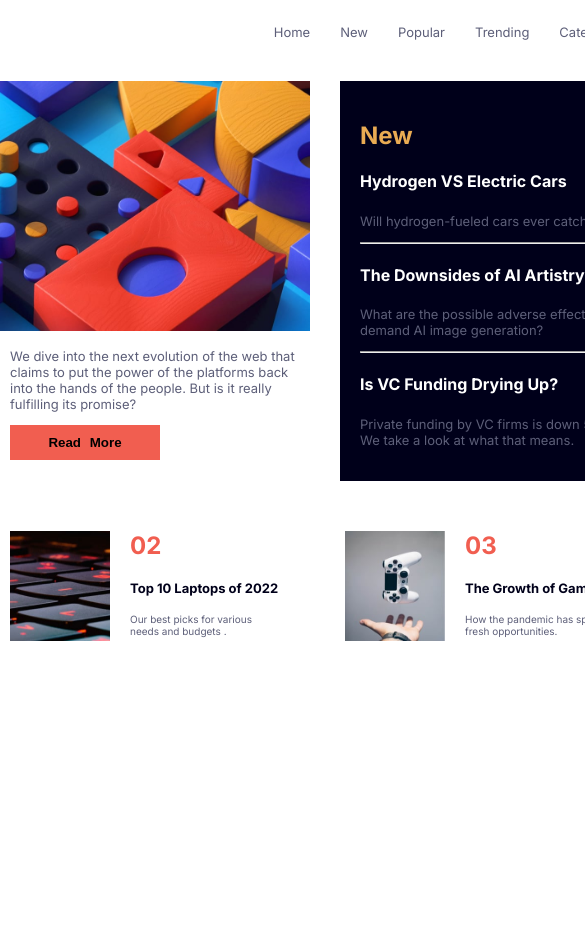
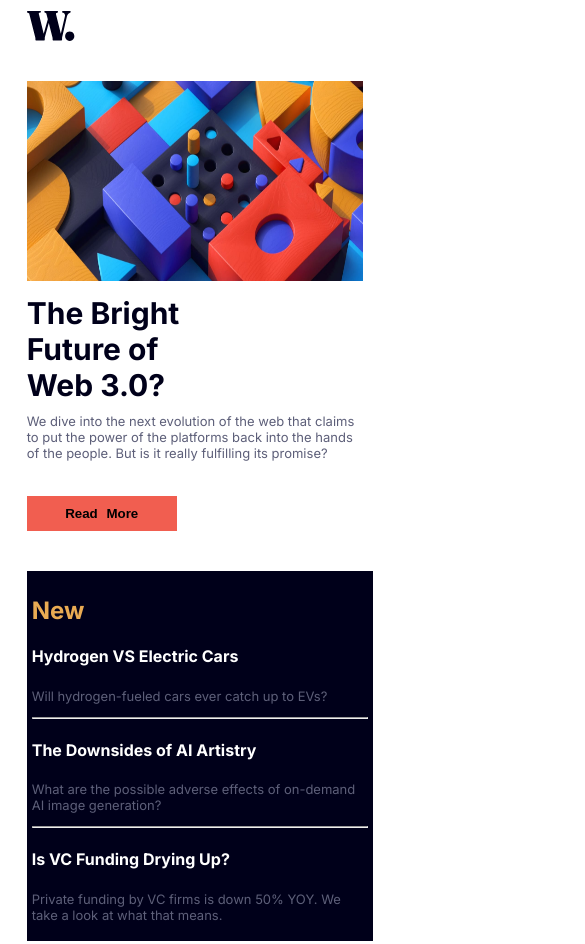
Before and after one commit to zico368/news-homepage, a plain HTML site: page index.html in a window 390 px wide. Shown: the top 944 px of the page, 585 px wide, since content can reach past the window. Before the commit the page ends 844 px from the top, so only its background shows below. Drawn offline with Linux system fonts and the light colour scheme.

Commit message:
updated css

```diff
--- a/index.html
+++ b/index.html
@@ -29,7 +29,7 @@
         <div class="box-1">
           <div><img src="assets\images\image-web-3-desktop.jpg" class="img-1"></div>
           <div class="intro">
-            <div class="web"><p class="web-3"><b>The Bright Future of<br> Web 3.0?</b></p></div>
+            <div class="web"><p class="web-3"><b>The Bright Future of Web 3.0?</b></p></div>
             <div class="enter"><p class="note-1">
               We dive into the next evolution of the web that claims
               to put the power of the platforms back into the hands of the people.
--- a/style.css
+++ b/style.css
@@ -37,7 +37,7 @@ a{
 }
 .class{
     display: flex;
-    padding-bottom: 50px;
+    margin-bottom: 50px;
 }
 .intro{
     display: flex;
@@ -45,24 +45,30 @@ a{
 .box-2{
     margin-left: 30px;
     width: 300px;
+    height: 360px;
     background-color: hsl(240, 100%, 5%);
     padding: 20px;
 }
-.box-1{
-    width:600px ;
-    height: 400px;
 
-
-}
 .enter{
-    margin-left: 0px;
     width: 200px;
 
 }
 .note-1{
     font-size: small;
     color: hsl(236, 13%, 42%);
+    margin-left: 100px;
     width: 300px;
+    height: 85px;
+}
+.read-more{
+    width: 150px;
+    height: 35px;
+    font-weight: bold;
+    background-color: hsl(5, 85%, 63%);
+    border: none;
+    margin-left: 100px;
+
 }
 .new{
     color: hsl(35, 77%, 62%);
@@ -70,18 +76,10 @@ a{
 .web-3{
     font-size: 40px;
     margin-top: 10px;
-    height:300px ;
-    width: 300px;
+    width: 200px;
     color: hsl(240, 100%, 5%);
 }
-.read-more{
-    width: 150px;
-    height: 35px;
-    font-weight: bold;
-    background-color: hsl(5, 85%, 63%);
-    border: none;
 
-}
 span{
     margin-left: 5px;
 }
@@ -92,9 +90,6 @@ span{
 }
 .list-1{
     display: flex;
-
-
-
 }
 .first{
     display: flex;
@@ -130,3 +125,82 @@ span{
 .number{
     color: hsl(5, 85%, 63%);
 }
+@media (max-width: 770px) {
+    .page{
+        width: 90%;
+        margin-left: auto;
+        margin-right: auto;
+    }
+
+    ul{
+        display: none;
+    }
+    .img-1{
+        width: 100% ;
+        height: 200px;
+    }
+    .intro{
+        flex-direction: column;
+    }
+    .web-3{
+        font-size: 30px;
+        width: 200px;
+    }
+    .class{flex-direction: column;
+    }
+
+    .list-1{
+        flex-direction: column;
+    }
+    .note-1{
+        margin-left: 0;
+        margin-top: -20px;
+        font-size: small;
+        color: hsl(236, 13%, 42%);
+        width: 100%;
+        height: 0px;
+    }
+    .enter{
+        margin-left: 0px;
+        width: 100%;
+
+    }
+    .read-more{
+        margin-top: 70px;
+        margin-left: 0;
+    }
+
+    .second,.third{
+        margin-left: 0;
+        margin-top: 20px;
+    }
+    .box-2{
+        width: 100%;
+        padding: 5px;
+        margin-left: 0;
+        margin-top: 40px;
+
+    }
+    .img-2{
+        height: 90px;
+    }
+    .info{
+        margin-left: 20px;
+        margin-top: 0px;
+    }
+
+    .web-4{
+        margin: 0;
+        margin-top: 10px;
+
+    }
+    .note-2{
+        margin: 0;
+        margin-top: 15px;
+    }
+    .number{
+        margin: 0;
+        margin-top: -5px;
+    }
+
+}
```
